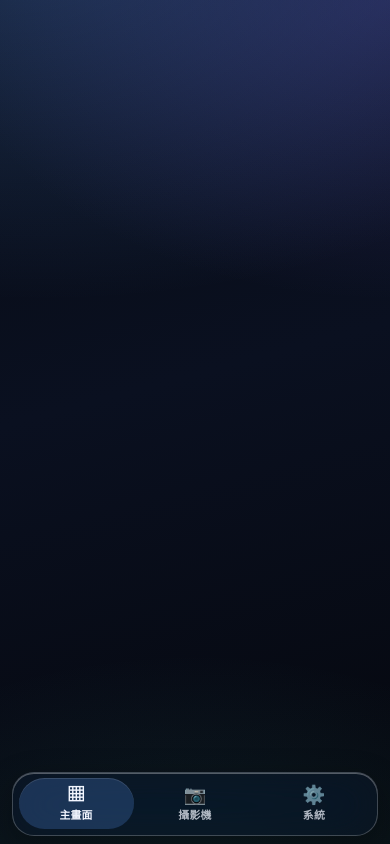
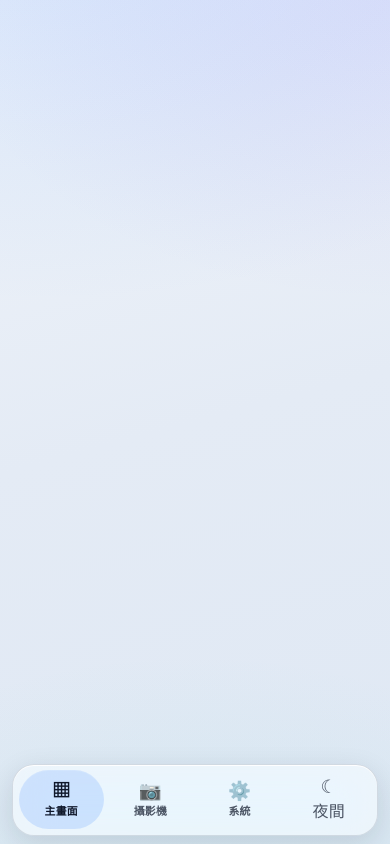
Before and after one commit to AlanLin314/HomeDVR, a website built with Vite: page web/index.html in a window 390 px wide. Built offline with nearby package versions, Linux system fonts and the light colour scheme; files whose address does not match are found by name.

Commit message:
feat: day/light theme with toggle on desktop and mobile nav

```diff
--- a/web/src/main.ts
+++ b/web/src/main.ts
@@ -7,8 +7,10 @@ import {
   migrateHashRoute,
   parseRoute,
 } from "./router";
+import { getTheme, initTheme, toggleTheme } from "./theme";
 
 const app = document.getElementById("app")!;
+initTheme();
 
 function toast(msg: string, type: "ok" | "error" = "ok") {
   document.querySelectorAll(".toast").forEach((el) => el.remove());
@@ -51,12 +53,36 @@ function shell(active: NavKey): {
       <h1>HomeDVR</h1>
     </div>
     <nav class="desktop-nav">
+      <div class="nav-tools" id="nav-tools-slot"></div>
       <a class="nav-link ${active === "wall" ? "active" : ""}" href="/">主畫面</a>
       <a class="nav-link ${active === "cameras" ? "active" : ""}" href="/cameras">攝影機</a>
       <a class="nav-link ${active === "system" ? "active" : ""}" href="/system">系統</a>
     </nav>
   `;
   root.appendChild(bar);
+
+  // Theme toggle (all pages)
+  const toolsSlot = bar.querySelector("#nav-tools-slot") as HTMLElement | null;
+  if (toolsSlot) {
+    const themeBtn = document.createElement("button");
+    themeBtn.type = "button";
+    themeBtn.className = "icon-btn";
+    const syncThemeIcon = () => {
+      const light = getTheme() === "light";
+      themeBtn.title = light ? "切換夜間模式" : "切換日間模式";
+      themeBtn.setAttribute("aria-label", themeBtn.title);
+      themeBtn.innerHTML = light
+        ? `<svg width="18" height="18" viewBox="0 0 24 24" fill="none" stroke="currentColor" stroke-width="2" stroke-linecap="round" stroke-linejoin="round" aria-hidden="true"><path d="M21 12.79A9 9 0 1 1 11.21 3 7 7 0 0 0 21 12.79z"/></svg>`
+        : `<svg width="18" height="18" viewBox="0 0 24 24" fill="none" stroke="currentColor" stroke-width="2" stroke-linecap="round" stroke-linejoin="round" aria-hidden="true"><circle cx="12" cy="12" r="5"/><line x1="12" y1="1" x2="12" y2="3"/><line x1="12" y1="21" x2="12" y2="23"/><line x1="4.22" y1="4.22" x2="5.64" y2="5.64"/><line x1="18.36" y1="18.36" x2="19.78" y2="19.78"/><line x1="1" y1="12" x2="3" y2="12"/><line x1="21" y1="12" x2="23" y2="12"/><line x1="4.22" y1="19.78" x2="5.64" y2="18.36"/><line x1="18.36" y1="5.64" x2="19.78" y2="4.22"/></svg>`;
+    };
+    syncThemeIcon();
+    themeBtn.addEventListener("click", () => {
+      toggleTheme();
+      syncThemeIcon();
+      toast(getTheme() === "light" ? "日間模式" : "夜間模式", "ok");
+    });
+    toolsSlot.appendChild(themeBtn);
+  }
 
   // Floating glass bottom nav (mobile)
   const bottom = document.createElement("nav");
@@ -75,8 +101,27 @@ function shell(active: NavKey): {
       <span class="ico">⚙️</span>
       <span>系統</span>
     </a>
+    <button type="button" class="nav-link theme-nav-btn" id="theme-nav-btn" aria-label="切換主題">
+      <span class="ico" id="theme-nav-ico">☀</span>
+      <span id="theme-nav-label">日間</span>
+    </button>
   `;
   root.appendChild(bottom);
+
+  const themeNavBtn = bottom.querySelector("#theme-nav-btn") as HTMLButtonElement | null;
+  const themeNavIco = bottom.querySelector("#theme-nav-ico") as HTMLElement | null;
+  const themeNavLabel = bottom.querySelector("#theme-nav-label") as HTMLElement | null;
+  const syncMobileTheme = () => {
+    const light = getTheme() === "light";
+    if (themeNavIco) themeNavIco.textContent = light ? "☾" : "☀";
+    if (themeNavLabel) themeNavLabel.textContent = light ? "夜間" : "日間";
+  };
+  syncMobileTheme();
+  themeNavBtn?.addEventListener("click", () => {
+    toggleTheme();
+    syncMobileTheme();
+    toast(getTheme() === "light" ? "日間模式" : "夜間模式", "ok");
+  });
 
   return { root, main, scroll };
 }
--- a/web/src/styles.css
+++ b/web/src/styles.css
@@ -1,7 +1,12 @@
-:root {
+:root,
+[data-theme="dark"] {
   color-scheme: dark;
   --bg0: #05070d;
   --bg1: #0b1220;
+  --bg-body-1: rgba(91, 157, 255, 0.28);
+  --bg-body-2: rgba(124, 107, 255, 0.22);
+  --bg-body-3: rgba(79, 209, 197, 0.12);
+  --bg-body-base: linear-gradient(165deg, #070b14 0%, #0a1020 45%, #05070d 100%);
   --text: #f2f6ff;
   --text-secondary: rgba(242, 246, 255, 0.72);
   --muted: rgba(242, 246, 255, 0.48);
@@ -22,6 +27,21 @@
   --glass-blur: 28px;
   --glass-saturate: 160%;
 
+  --nav-glass: rgba(18, 28, 48, 0.38);
+  --nav-border: rgba(255, 255, 255, 0.22);
+  --nav-inset: rgba(255, 255, 255, 0.3);
+  --nav-shadow: 0 8px 32px rgba(0, 0, 0, 0.25);
+
+  --card-bg: rgba(0, 0, 0, 0.18);
+  --card-border: rgba(255, 255, 255, 0.08);
+  --table-border: rgba(255, 255, 255, 0.1);
+  --input-bg: rgba(0, 0, 0, 0.28);
+  --tile-border: rgba(255, 255, 255, 0.1);
+  --tile-chrome-bg: rgba(12, 18, 28, 0.88);
+  --brand-title: #fff;
+  --log-bg: rgba(0, 0, 0, 0.35);
+  --toast-bg: #1e293b;
+
   --radius-sm: 12px;
   --radius-md: 16px;
   --radius-lg: 22px;
@@ -31,19 +51,72 @@
   --mono: ui-monospace, "SF Mono", "Cascadia Code", Consolas, monospace;
 
   --topbar-h: 56px;
-  /* fixed topbar: top offset + bar height */
   --topbar-offset: calc(0.5rem + var(--safe-top) + 3.85rem);
   --bottom-nav-h: 64px;
   --safe-bottom: env(safe-area-inset-bottom, 0px);
   --safe-top: env(safe-area-inset-top, 0px);
 }
 
+/* ── Day / light theme ───────────────────────────────── */
+[data-theme="light"] {
+  color-scheme: light;
+  --bg0: #e8eef6;
+  --bg1: #f4f7fb;
+  --bg-body-1: rgba(91, 157, 255, 0.18);
+  --bg-body-2: rgba(124, 107, 255, 0.12);
+  --bg-body-3: rgba(79, 209, 197, 0.1);
+  --bg-body-base: linear-gradient(165deg, #f0f4fa 0%, #e4ebf5 50%, #dfe8f4 100%);
+  --text: #0f172a;
+  --text-secondary: rgba(15, 23, 42, 0.72);
+  --muted: rgba(15, 23, 42, 0.48);
+  --accent: #2563eb;
+  --accent-2: #6366f1;
+  --accent-grad: linear-gradient(135deg, #3b82f6 0%, #6366f1 55%, #14b8a6 100%);
+  --danger: #e11d48;
+  --ok: #16a34a;
+  --warn: #d97706;
+
+  --glass-bg: rgba(255, 255, 255, 0.55);
+  --glass-bg-elevated: rgba(255, 255, 255, 0.72);
+  --glass-bg-strong: rgba(255, 255, 255, 0.88);
+  --glass-border: rgba(15, 23, 42, 0.1);
+  --glass-border-strong: rgba(15, 23, 42, 0.16);
+  --glass-highlight: rgba(255, 255, 255, 0.85);
+  --glass-shadow: 0 8px 28px rgba(15, 23, 42, 0.1);
+  --glass-blur: 24px;
+  --glass-saturate: 140%;
+
+  --nav-glass: rgba(255, 255, 255, 0.55);
+  --nav-border: rgba(15, 23, 42, 0.12);
+  --nav-inset: rgba(255, 255, 255, 0.9);
+  --nav-shadow: 0 8px 28px rgba(15, 23, 42, 0.12);
+
+  --card-bg: rgba(255, 255, 255, 0.72);
+  --card-border: rgba(15, 23, 42, 0.08);
+  --table-border: rgba(15, 23, 42, 0.1);
+  --input-bg: rgba(255, 255, 255, 0.9);
+  --tile-border: rgba(15, 23, 42, 0.1);
+  --tile-chrome-bg: rgba(255, 255, 255, 0.88);
+  --brand-title: #0f172a;
+  --log-bg: rgba(15, 23, 42, 0.06);
+  --toast-bg: #ffffff;
+}
+
 @media (prefers-reduced-transparency: reduce) {
-  :root {
+  :root,
+  [data-theme="dark"] {
     --glass-bg: rgba(22, 28, 42, 0.94);
     --glass-bg-elevated: rgba(28, 36, 54, 0.96);
     --glass-bg-strong: rgba(36, 46, 68, 0.98);
     --glass-blur: 0px;
+    --nav-glass: rgba(16, 24, 40, 0.96);
+  }
+  [data-theme="light"] {
+    --glass-bg: rgba(255, 255, 255, 0.96);
+    --glass-bg-elevated: rgba(255, 255, 255, 0.98);
+    --glass-bg-strong: #fff;
+    --glass-blur: 0px;
+    --nav-glass: rgba(255, 255, 255, 0.96);
   }
 }
 
@@ -68,10 +141,10 @@ body {
   min-height: 100dvh;
   max-height: 100dvh;
   background:
-    radial-gradient(1200px 700px at 10% -10%, rgba(91, 157, 255, 0.28), transparent 55%),
-    radial-gradient(900px 600px at 100% 0%, rgba(124, 107, 255, 0.22), transparent 50%),
-    radial-gradient(800px 500px at 50% 110%, rgba(79, 209, 197, 0.12), transparent 55%),
-    linear-gradient(165deg, #070b14 0%, #0a1020 45%, #05070d 100%);
+    radial-gradient(1200px 700px at 10% -10%, var(--bg-body-1), transparent 55%),
+    radial-gradient(900px 600px at 100% 0%, var(--bg-body-2), transparent 50%),
+    radial-gradient(800px 500px at 50% 110%, var(--bg-body-3), transparent 55%),
+    var(--bg-body-base);
   background-attachment: fixed;
 }
 
@@ -138,11 +211,11 @@ a:hover {
   padding: 0.55rem 0.85rem;
   border-radius: var(--radius-lg);
   /* semi-transparent so camera video shows through */
-  background: rgba(18, 28, 48, 0.38);
-  border: 1px solid rgba(255, 255, 255, 0.22);
+  background: var(--nav-glass);
+  border: 1px solid var(--nav-border);
   box-shadow:
-    inset 0 1px 0 rgba(255, 255, 255, 0.3),
-    0 8px 32px rgba(0, 0, 0, 0.25);
+    inset 0 1px 0 var(--nav-inset),
+    var(--nav-shadow);
   backdrop-filter: blur(22px) saturate(180%);
   -webkit-backdrop-filter: blur(22px) saturate(180%);
 }
@@ -158,7 +231,7 @@ a:hover {
   font-size: 1.05rem;
   font-weight: 650;
   letter-spacing: 0.01em;
-  color: #fff;
+  color: var(--brand-title);
 }
 
 .topbar .brand {
@@ -280,11 +353,11 @@ a:hover {
   gap: 0.25rem;
   justify-content: space-around;
   /* floats over video — real frost glass */
-  background: rgba(18, 28, 48, 0.38);
-  border: 1px solid rgba(255, 255, 255, 0.22);
+  background: var(--nav-glass);
+  border: 1px solid var(--nav-border);
   box-shadow:
-    inset 0 1px 0 rgba(255, 255, 255, 0.3),
-    0 10px 32px rgba(0, 0, 0, 0.3);
+    inset 0 1px 0 var(--nav-inset),
+    var(--nav-shadow);
   backdrop-filter: blur(22px) saturate(180%);
   -webkit-backdrop-filter: blur(22px) saturate(180%);
 }
@@ -324,6 +397,13 @@ a:hover {
   background: rgba(91, 157, 255, 0.22);
   color: var(--text);
   box-shadow: inset 0 1px 0 rgba(255, 255, 255, 0.12);
+}
+
+.bottom-nav .theme-nav-btn {
+  border: none;
+  cursor: pointer;
+  font: inherit;
+  background: transparent;
 }
 
 /* ── Buttons ─────────────────────────────────────────── */
@@ -553,8 +633,8 @@ a:hover {
   background: #0c121c;
   overflow: hidden;
   border-radius: var(--radius-md);
-  border: 1px solid rgba(255, 255, 255, 0.1);
-  box-shadow: 0 4px 20px rgba(0, 0, 0, 0.25);
+  border: 1px solid var(--tile-border);
+  box-shadow: var(--glass-shadow);
   display: flex;
   flex-direction: column;
   min-height: 0;
@@ -582,8 +662,8 @@ a:hover {
   align-items: center;
   gap: 0.4rem;
   padding: 0.45rem 0.55rem;
-  background: rgba(12, 18, 28, 0.88);
-  border-bottom: 1px solid rgba(255, 255, 255, 0.1);
+  background: var(--tile-chrome-bg);
+  border-bottom: 1px solid var(--glass-border);
   font-size: 0.8rem;
   font-weight: 600;
   color: var(--text);
@@ -887,7 +967,7 @@ input[type="url"],
 input[type="password"],
 textarea,
 select {
-  background: rgba(0, 0, 0, 0.28);
+  background: var(--input-bg);
   border: 1px solid var(--glass-border);
   border-radius: var(--radius-sm);
   color: var(--text);
@@ -955,7 +1035,7 @@ select:focus {
 .table-desktop td {
   text-align: left;
   padding: 0.75rem 0.65rem;
-  border-bottom: 1px solid rgba(255, 255, 255, 0.1);
+  border-bottom: 1px solid var(--table-border);
   vertical-align: middle;
   overflow: hidden;
 }
@@ -966,7 +1046,7 @@ select:focus {
   font-size: 0.75rem;
   text-transform: uppercase;
   letter-spacing: 0.04em;
-  border-bottom: 1px solid rgba(255, 255, 255, 0.14);
+  border-bottom: 1px solid var(--table-border);
 }
 
 /* fixed columns so borders line up */
@@ -1022,8 +1102,8 @@ select:focus {
 .item-card {
   border-radius: var(--radius-md);
   padding: 0.85rem 0.95rem;
-  background: rgba(0, 0, 0, 0.18);
-  border: 1px solid rgba(255, 255, 255, 0.08);
+  background: var(--card-bg);
+  border: 1px solid var(--card-border);
 }
 
 .item-card .title-row {
@@ -1104,6 +1184,10 @@ select:focus {
   font-weight: 560;
   text-align: center;
   animation: toast-in 0.25s ease;
+  background: var(--toast-bg);
+  color: var(--text);
+  border: 1px solid var(--glass-border);
+  box-shadow: var(--glass-shadow);
 }
 
 @media (min-width: 769px) {
@@ -1150,7 +1234,7 @@ select:focus {
 }
 
 .log-box {
-  background: rgba(0, 0, 0, 0.35);
+  background: var(--log-bg);
   border: 1px solid var(--glass-border);
   border-radius: var(--radius-sm);
   padding: 0.85rem;
--- /dev/null
+++ b/web/src/theme.ts
@@ -0,0 +1,45 @@
+const KEY = "homedvr.theme";
+
+export type Theme = "dark" | "light";
+
+export function getTheme(): Theme {
+  try {
+    const t = localStorage.getItem(KEY);
+    if (t === "light" || t === "dark") return t;
+  } catch {
+    /* ignore */
+  }
+  if (
+    typeof window !== "undefined" &&
+    window.matchMedia("(prefers-color-scheme: light)").matches
+  ) {
+    return "light";
+  }
+  return "dark";
+}
+
+export function applyTheme(theme: Theme): void {
+  document.documentElement.setAttribute("data-theme", theme);
+  try {
+    localStorage.setItem(KEY, theme);
+  } catch {
+    /* ignore */
+  }
+  const meta = document.querySelector('meta[name="theme-color"]');
+  if (meta) {
+    meta.setAttribute("content", theme === "light" ? "#e8eef6" : "#070b14");
+  }
+}
+
+export function toggleTheme(): Theme {
+  const next: Theme = getTheme() === "light" ? "dark" : "light";
+  applyTheme(next);
+  return next;
+}
+
+/** Call once on boot */
+export function initTheme(): Theme {
+  const t = getTheme();
+  applyTheme(t);
+  return t;
+}
--- a/web/src/wall.ts
+++ b/web/src/wall.ts
@@ -76,11 +76,15 @@ export async function renderWall(
   let filter: Filter = loadFilter();
   let expandedId: string | null = null;
 
-  // Icon actions on topbar (fullscreen / refresh / cloudflare)
-  const desktopNav = shell.querySelector(".desktop-nav");
-  if (desktopNav) {
-    const tools = document.createElement("div");
-    tools.className = "nav-tools";
+  // Icon actions on topbar (refresh / fullscreen / cloudflare) — keep theme toggle first
+  const tools =
+    (shell.querySelector("#nav-tools-slot") as HTMLElement | null) ||
+    (() => {
+      const d = document.createElement("div");
+      d.className = "nav-tools";
+      shell.querySelector(".desktop-nav")?.prepend(d);
+      return d;
+    })();
 
   const mkIconBtn = (
     title: string,
@@ -116,7 +120,6 @@ export async function renderWall(
     }),
   );
 
-    // Cloudflare / public URL (if configured)
   void fetch("/api/system/version")
     .then((r) => r.json())
     .then((v: { publicBaseUrl?: string | null }) => {
@@ -129,9 +132,6 @@ export async function renderWall(
       tools.appendChild(cloudBtn);
     })
     .catch(() => undefined);
-
-    desktopNav.prepend(tools);
-  }
 
   const wrap = document.createElement("div");
   wrap.className = "wall-wrap";
```
Also changed, not shown: web/index.html (+6 -0 lines). Lines whose indentation alone changed are shown as unchanged.
